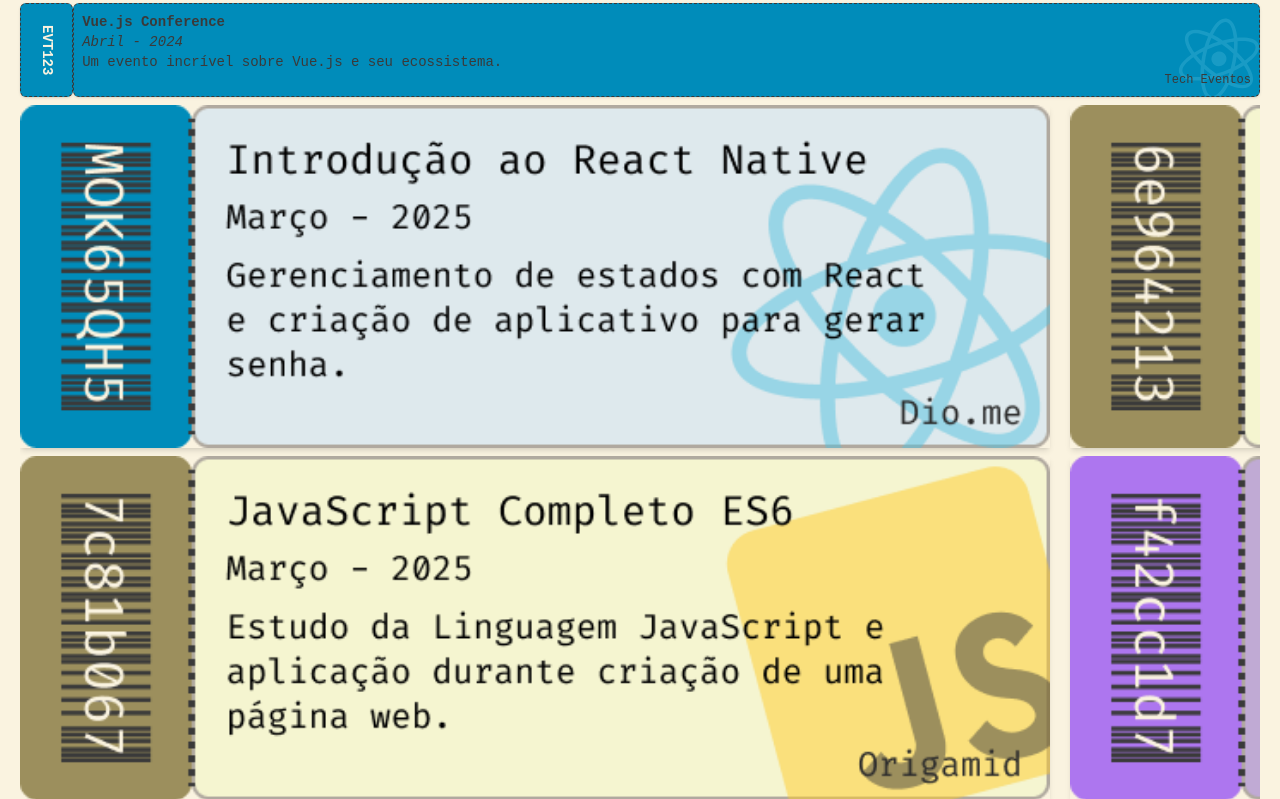
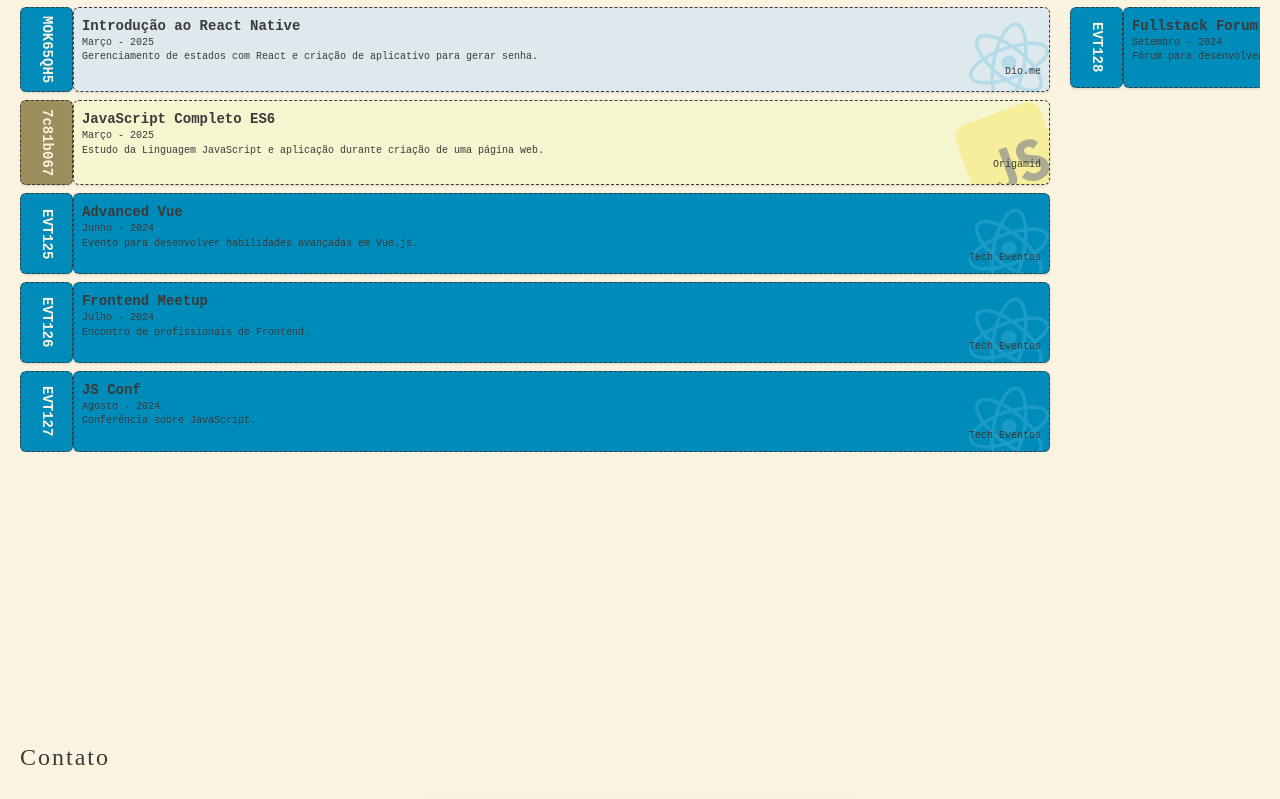
Before and after one commit to RNoleto/portfolio2025, a Vue app: page / in a window 1280 px wide. Shown: the part 4561-5360 px from the top of the page. Built offline with nearby package versions, Linux system fonts and the light colour scheme.

Commit message:
Testando tickets no celular

```diff
--- a/src/components/ui/Ticket.vue
+++ b/src/components/ui/Ticket.vue
@@ -32,9 +32,9 @@ defineProps({
     >
       <div class="text-sm flex flex-col justify-center">
         <p class="font-bold">{{ nomeEvento }}</p>
-        <p class="italic">{{ mesAno }}</p>
-        <p>{{ descricao }}</p>
-        <p class="text-end text-xs z-10">{{ producao }}</p>
+        <p class="text-[10px]">{{ mesAno }}</p>
+        <p class="text-[10px]">{{ descricao }}</p>
+        <p class="text-end text-[10px] z-10">{{ producao }}</p>
       </div>
 
       <!-- Ícone do evento -->
@@ -48,5 +48,7 @@ defineProps({
 </template>
 
 <style scoped>
-/* Adicione estilos personalizados se necessário */
+.description{
+  font-size: 10px;
+}
 </style>
--- a/src/style.css
+++ b/src/style.css
@@ -16,6 +16,9 @@
     --color-turquoise: #008CBA;
     --color-redCream: #C0392B;
     --color-darkRedCream: #800000;
+
+    /* Cores para os Tickets */
+    --color-ticketBlue: #DEE9ED;
 
     --font-heading: Playfair Display, serif;
     --font-body: Open Sans, sans-serif;
--- a/src/views/Courses.vue
+++ b/src/views/Courses.vue
@@ -1,8 +1,93 @@
 <script setup>
+import { computed } from 'vue';
 import { Swiper, SwiperSlide } from 'swiper/vue';
 import 'swiper/css';
+import Ticket from '../components/ui/Ticket.vue';
 
-import Ticket from '../components/ui/Ticket.vue';
+const courses = [
+  {
+    codigo:"MOK65QH5",
+    nomeEvento:"Introdução ao React Native",
+    mesAno:"Março - 2025",
+    descricao:"Gerenciamento de estados com React e criação de aplicativo para gerar senha.",
+    producao:"Dio.me",
+    imagem:"/img/stacks/react.svg",
+    corFundoCode:"bg-turquoise",
+    corFundo:"bg-[#DEE9ED]",
+    corTexto:"text-cream",
+    corBorda:"border-darkText",
+  },
+  {
+    codigo:"7c81b067",
+    nomeEvento:"JavaScript Completo ES6",
+    mesAno:"Março - 2025",
+    descricao:"Estudo da Linguagem JavaScript e aplicação durante criação de uma página web.",
+    producao:"Origamid",
+    imagem:"/img/stacks/js.svg",
+    corFundoCode:"bg-[#9C8F5D]",
+    corFundo:"bg-[#F5F5D0]",
+    corTexto:"text-cream",
+    corBorda:"border-darkText",
+  },
+  {
+    codigo:"EVT125",
+    nomeEvento:"Advanced Vue",
+    mesAno:"Junho - 2024",
+    descricao:"Evento para desenvolver habilidades avançadas em Vue.js.",
+    producao:"Tech Eventos",
+    imagem:"/img/stacks/react.svg",
+    corFundoCode:"bg-turquoise",
+    corFundo:"bg-turquoise",
+    corTexto:"text-cream",
+    corBorda:"border-darkText",
+  },
+  {
+    codigo:"EVT126",
+    nomeEvento:"Frontend Meetup",
+    mesAno:"Julho - 2024",
+    descricao:"Encontro de profissionais de Frontend.",
+    producao:"Tech Eventos",
+    imagem:"/img/stacks/react.svg",
+    corFundoCode:"bg-turquoise",
+    corFundo:"bg-turquoise",
+    corTexto:"text-cream",
+    corBorda:"border-darkText",
+  },
+  {
+    codigo:"EVT127",
+    nomeEvento:"JS Conf",
+    mesAno:"Agosto - 2024",
+    descricao:"Conferência sobre JavaScript.",
+    producao:"Tech Eventos",
+    imagem:"/img/stacks/react.svg",
+    corFundoCode:"bg-turquoise",
+    corFundo:"bg-turquoise",
+    corTexto:"text-cream",
+    corBorda:"border-darkText",
+  },
+  {
+    codigo:"EVT128",
+    nomeEvento:"Fullstack Forum",
+    mesAno:"Setembro - 2024",
+    descricao:"Fórum para desenvolvedores fullstack.",
+    producao:"Tech Eventos",
+    imagem:"/img/stacks/react.svg",
+    corFundoCode:"bg-turquoise",
+    corFundo:"bg-turquoise",
+    corTexto:"text-cream",
+    corBorda:"border-darkText",
+  }
+];
+
+function groupArrayBy(arr, groupSize) {
+  const groups = [];
+  for (let i = 0; i < arr.length; i += groupSize) {
+    groups.push(arr.slice(i, i + groupSize));
+  }
+  return groups;
+}
+
+const groupedCourses = computed(() => groupArrayBy(courses, 5));
 </script>
 
 <template>
@@ -10,47 +95,30 @@ import Ticket from '../components/ui/Ticket.vue';
     <p class="handwritten-title">Cursos</p>
     <p class="handwritten-text text-sm my-1">Ingressos dos cursos que participei.</p>
 
-    <Ticket
-      codigo="EVT123"
-      nomeEvento="Vue.js Conference"
-      mesAno="Abril - 2024"
-      descricao="Um evento incrível sobre Vue.js e seu ecossistema."
-      producao="Tech Eventos"
-      imagem="/img/stacks/react.svg"
-      corFundoCode="bg-turquoise"
-      corFundo="bg-turquoise"
-      corTexto="text-cream"
-      corBorda="border-darkText"
-     />
-
     <swiper
-      slides-per-view="1.2"
-      space-between="20"
+      :slides-per-view="1.2"
+      :space-between="20"
       :loop="false"
       class="custom-swiper mt-2"
     >
-      <swiper-slide class="slide">
+      <!-- Para cada grupo (máximo 5 tickets) gera um slide -->
+      <swiper-slide v-for="(group, groupIndex) in groupedCourses" :key="groupIndex">
         <div class="flex flex-col gap-2">
-          <img src="/img/tickets/Ticket1.png" alt="React Native" class="shadow-md" />
-          <img src="/img/tickets/Ticket2.png" alt="JavaScript" class="shadow-md" />
-          <img src="/img/tickets/Ticket3.png" alt="React" class="shadow-md" />
-          <img src="/img/tickets/Ticket4.png" alt="NLW React" class="shadow-md" />
-          <img src="/img/tickets/Ticket5.png" alt="NLW React" class="shadow-md" />
-        </div>
-      </swiper-slide>
-      <swiper-slide class="slide">
-        <div class="flex flex-col gap-2">
-          <img src="/img/tickets/Ticket6.png" alt="NLW JavaScript" class="shadow-md" />
-          <img src="/img/tickets/Ticket7.png" alt="UI Design" class="shadow-md" />
-          <img src="/img/tickets/Ticket8.png" alt="WordPress" class="shadow-md" />
-          <img src="/img/tickets/Ticket9.png" alt="CSS Grid" class="shadow-md" />
-          <img src="/img/tickets/Ticket10.png" alt="CSS FlexBox" class="shadow-md" />
-        </div>
-      </swiper-slide>
-      <swiper-slide class="slide">
-        <div class="flex flex-col gap-2">
-          <img src="/img/tickets/Ticket11.png" alt="SW Weekend" class="shadow-md" />
-          <img src="/img/tickets/Ticket12.png" alt="NextJs" class="shadow-md" />
+          <!-- Renderiza cada Ticket dentro do grupo -->
+          <Ticket
+            v-for="(course, index) in group"
+            :key="index"
+            :codigo="course.codigo"
+            :nomeEvento="course.nomeEvento"
+            :mesAno="course.mesAno"
+            :descricao="course.descricao"
+            :producao="course.producao"
+            :imagem="course.imagem"
+            :corFundoCode="course.corFundoCode"
+            :corFundo="course.corFundo"
+            :corTexto="course.corTexto"
+            :corBorda="course.corBorda"
+          />
         </div>
       </swiper-slide>
     </swiper>
@@ -64,7 +132,7 @@ section {
   font-size: 24px;
 }
 
-.slide {
-  width: 80%; /* Ajuste a largura conforme necessário */
+.custom-swiper {
+  width: 100%;
 }
 </style>
```
